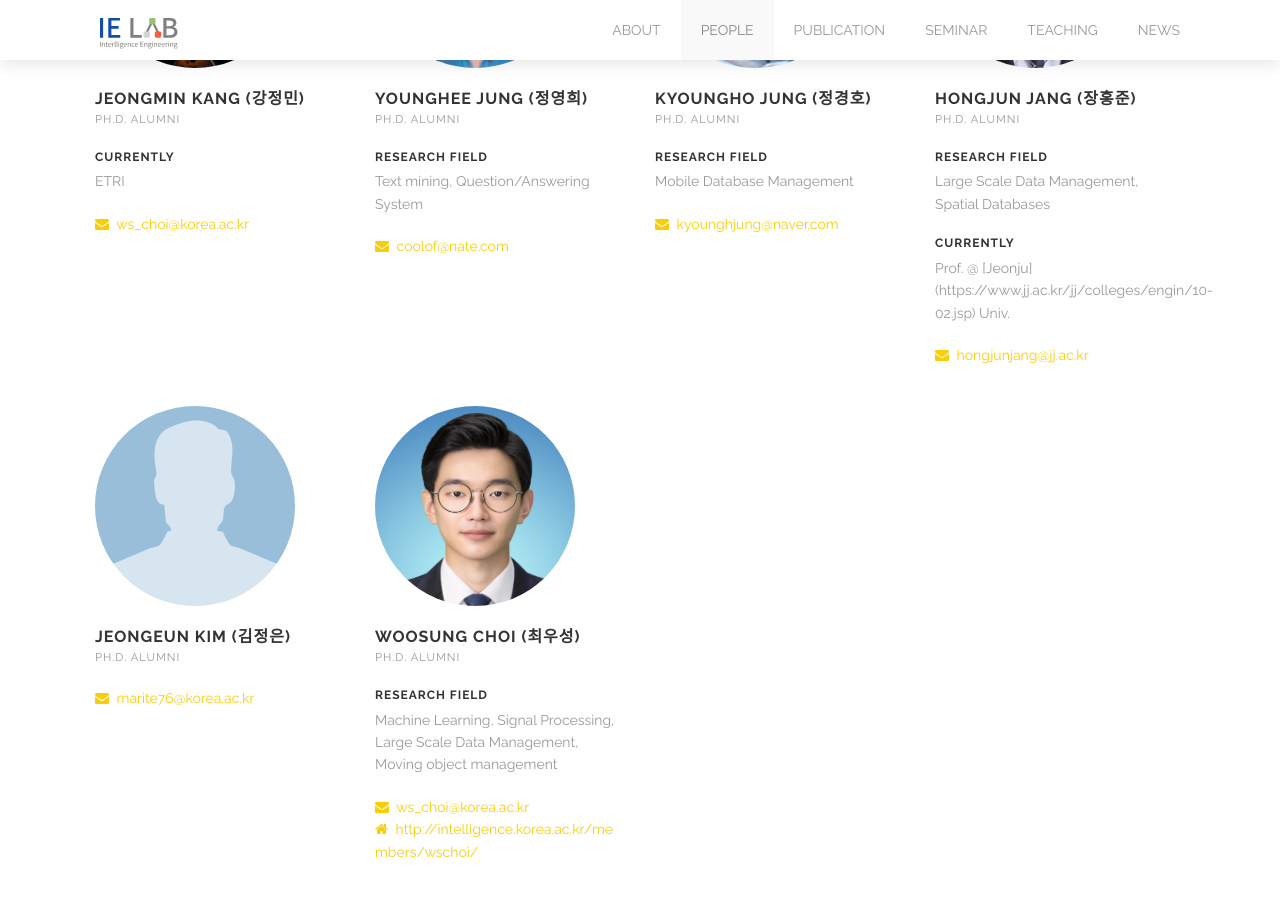
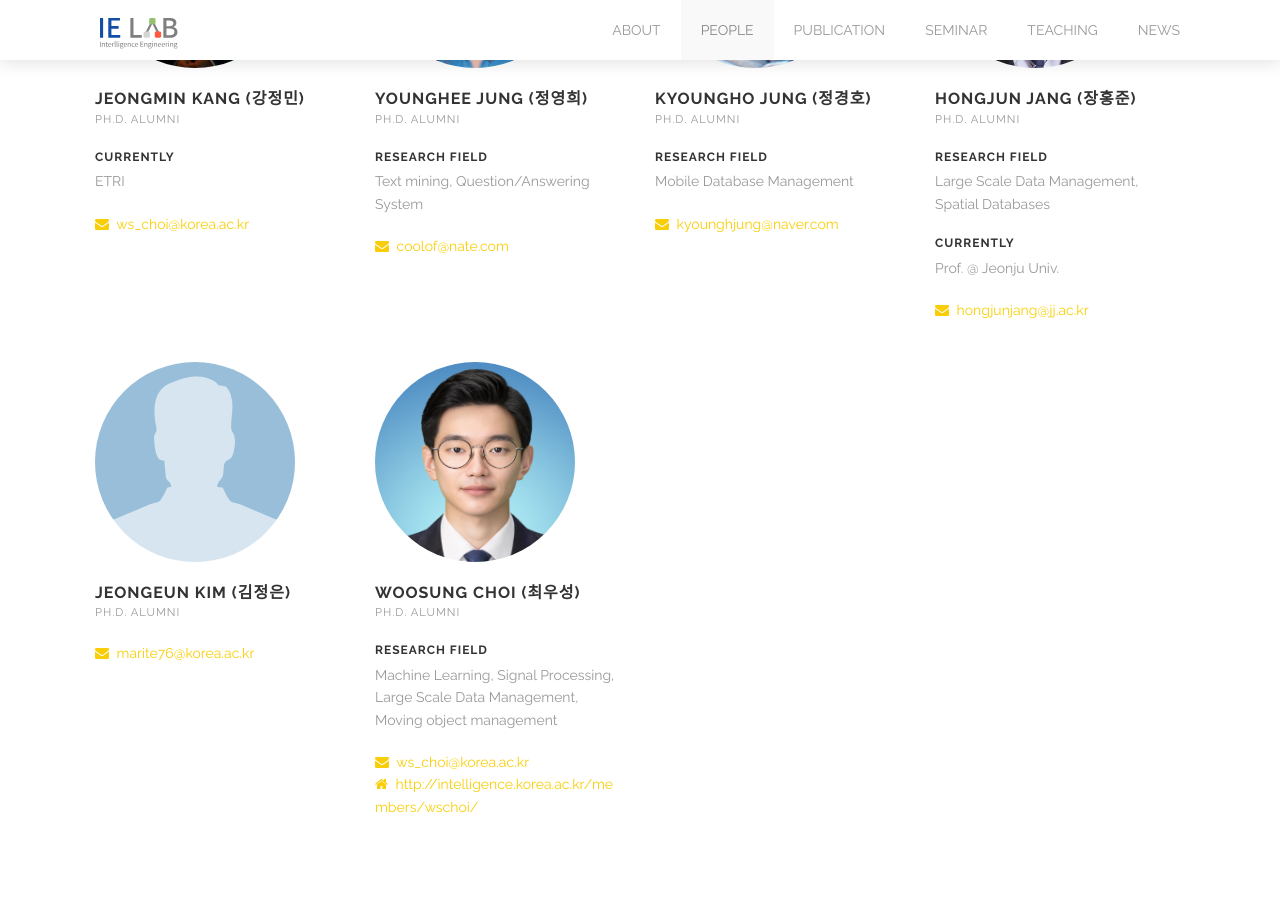
Before and after one commit to kuielab/kuielab.github.io, a Jekyll site: the page built from people.html, in a window 1280 px wide and 900 px high, scrolled down 2976 px. Shown: the top 897 px of the window. Built offline with Jekyll 4.4.1, drawn with Linux system fonts in a browser that asks for light colours; some of the changed lines change nothing that is shown.

Commit message:
Update people.html

```diff
--- a/people.html
+++ b/people.html
@@ -100,7 +100,7 @@ people:
       - name: Hongjun Jang (장홍준)
         position: PH.D. Alumni
         research: Large Scale Data Management, Spatial Databases
-        currently: Prof. @ [Jeonju](https://www.jj.ac.kr/jj/colleges/engin/10-02.jsp) Univ.
+        currently: Prof. @ Jeonju Univ.
         avatar: images/avatar/hongjun-jang.jpg
         email: hongjunjang@jj.ac.kr
         website: https://www.jj.ac.kr/jj/colleges/engin/10-02.jsp
```
